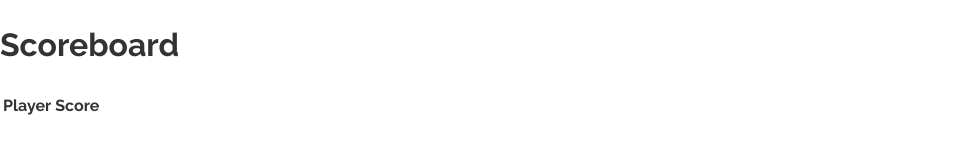
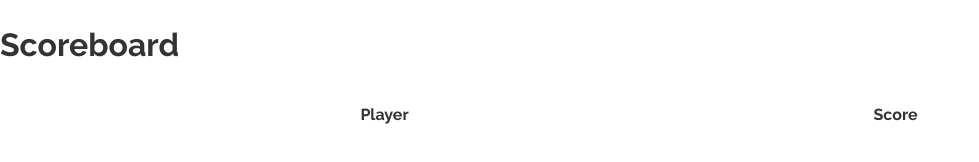
Before and after one commit to leagrnr/green-miles, a website: page score.html in a window 1280 px wide. Shown: the whole page, without its empty margins (0-979 px from the left). Drawn offline with Linux system fonts and the light colour scheme.

Commit message:
improvement podium

```diff
--- a/style/style.css
+++ b/style/style.css
@@ -7,6 +7,20 @@ body {
     color: #333;
     margin: 0;
     padding: 0;
+}
+
+table {
+    width: 80vw;
+    display: block;
+    margin: auto;
+    table-layout: fixed;
+}
+
+th, td {
+    width: 40vw;
+    text-align: center;
+    padding: 10px;
+    box-sizing: border-box;
 }
 
 @media (max-width: 600px) {
```
